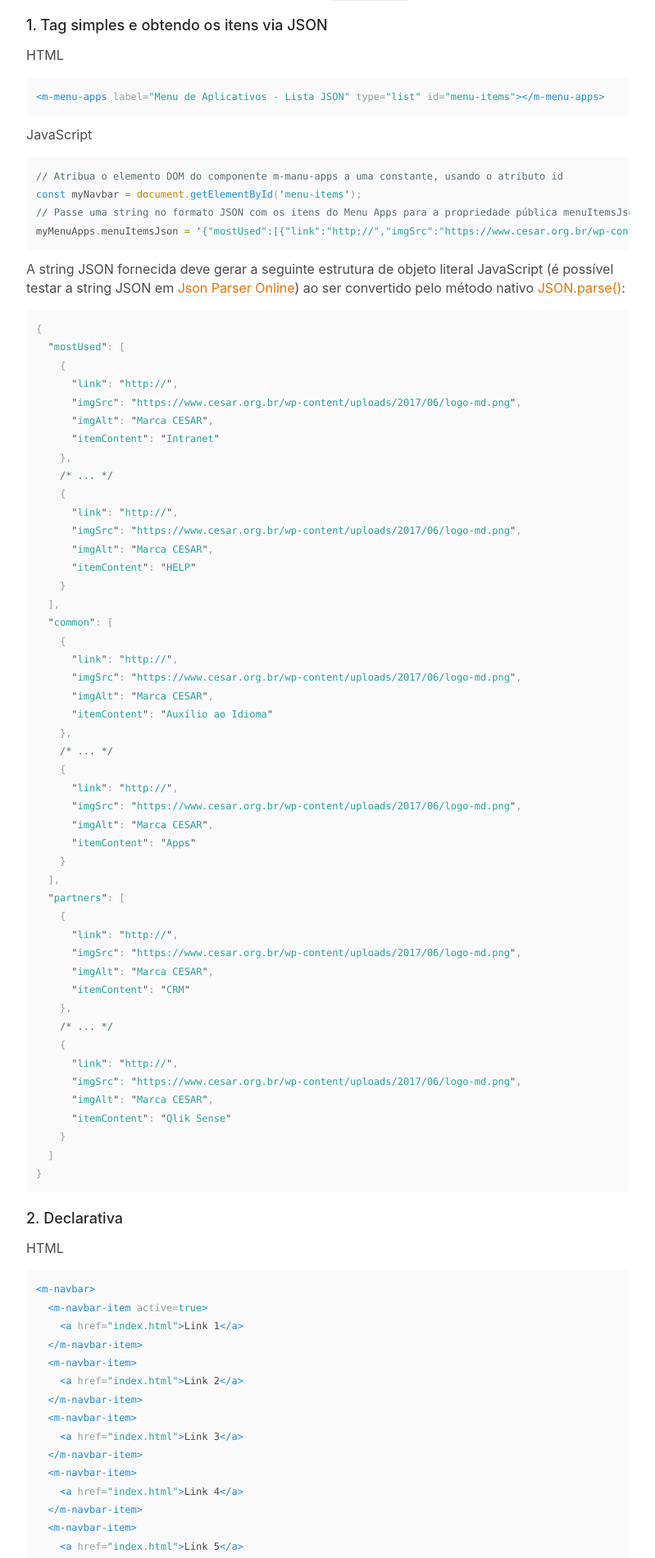
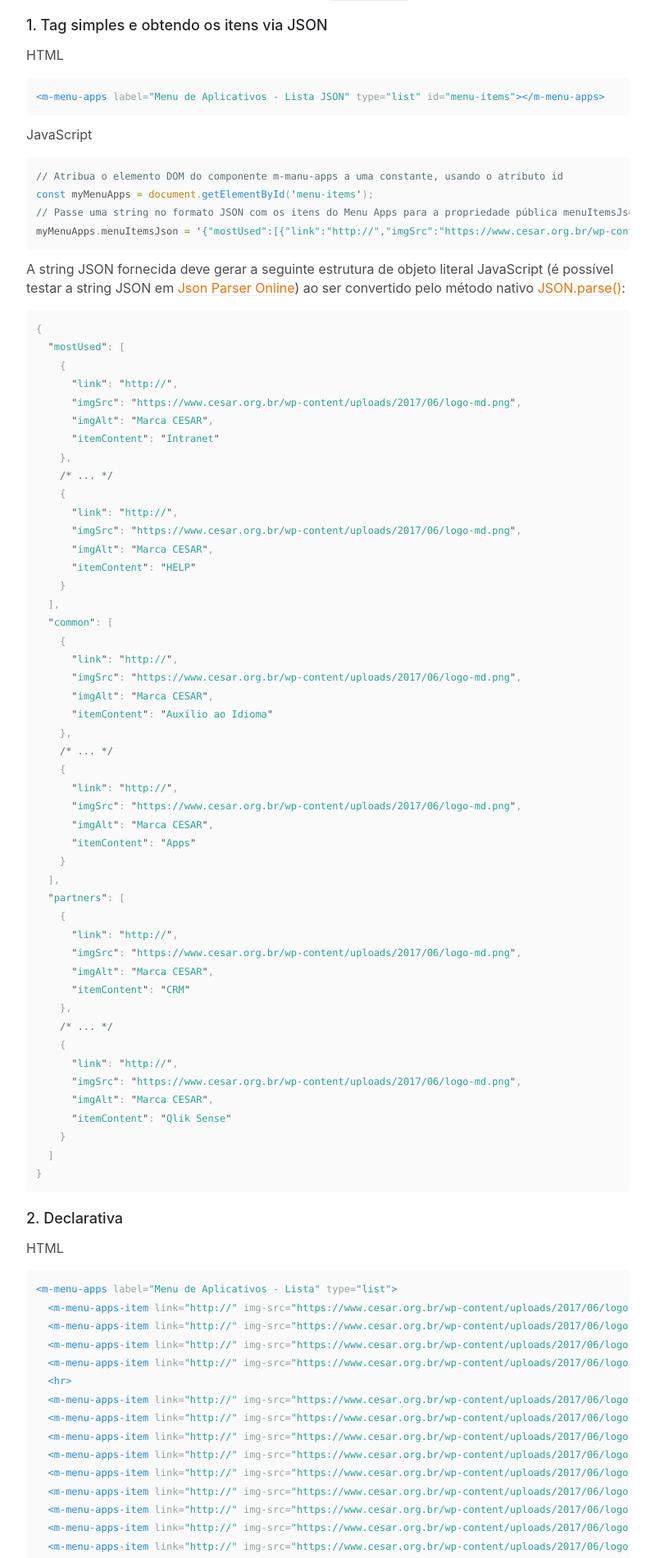
Before and after one commit to CESARBR/macaw, a Jekyll site: the page built from docs/menu-apps.md, in a window 1280 px wide. Shown: the part 2160-4060 px from the top of the page at 82% size, without its empty margins (356-1155 px from the left). Built offline with Jekyll 4.4.1, drawn with Linux system fonts in a browser that asks for light colours; some of the changed text lies outside the part shown.

Commit message:
Fix for Menu Apps docs

````diff
--- a/docs/menu-apps.md
+++ b/docs/menu-apps.md
@@ -261,7 +261,7 @@ HTML
 JavaScript
 ```javascript
 // Atribua o elemento DOM do componente m-manu-apps a uma constante, usando o atributo id
-const myNavbar = document.getElementById('menu-items');
+const myMenuApps = document.getElementById('menu-items');
 // Passe uma string no formato JSON com os itens do Menu Apps para a propriedade pública menuItemsJson.
 myMenuApps.menuItemsJson = '{"mostUsed":[{"link":"http://","imgSrc":"https://www.cesar.org.br/wp-content/uploads/2017/06/logo-md.png","imgAlt":"Marca CESAR","itemContent":"Intranet"},{"link":"http://","imgSrc":"https://www.cesar.org.br/wp-content/uploads/2017/06/logo-md.png","imgAlt":"Marca CESAR","itemContent":"Portal do Colaborador"},{"link":"http://","imgSrc":"https://www.cesar.org.br/wp-content/uploads/2017/06/logo-md.png","imgAlt":"Marca CESAR","itemContent":"SAI"},{"link":"http://","imgSrc":"https://www.cesar.org.br/wp-content/uploads/2017/06/logo-md.png","imgAlt":"Marca CESAR","itemContent":"HELP"}],...
 ```
@@ -319,23 +319,36 @@ A string JSON fornecida deve gerar a seguinte estrutura de objeto literal JavaSc
 ### 2. Declarativa
 HTML
 ```html
-<m-navbar>
-  <m-navbar-item active=true>
-    <a href="index.html">Link 1</a>
-  </m-navbar-item>
-  <m-navbar-item>
-    <a href="index.html">Link 2</a>
-  </m-navbar-item>
-  <m-navbar-item>
-    <a href="index.html">Link 3</a>
-  </m-navbar-item>
-  <m-navbar-item>
-    <a href="index.html">Link 4</a>
-  </m-navbar-item>
-  <m-navbar-item>
-    <a href="index.html">Link 5</a>
-  </m-navbar-item>
-</m-navbar>
+<m-menu-apps label="Menu de Aplicativos - Lista" type="list">
+  <m-menu-apps-item link="http://" img-src="https://www.cesar.org.br/wp-content/uploads/2017/06/logo-md.png" img-alt="Marca CESAR">Intranet</m-menu-apps-item>
+  <m-menu-apps-item link="http://" img-src="https://www.cesar.org.br/wp-content/uploads/2017/06/logo-md.png" img-alt="Marca CESAR">Portal do Colaborador</m-menu-apps-item>
+  <m-menu-apps-item link="http://" img-src="https://www.cesar.org.br/wp-content/uploads/2017/06/logo-md.png" img-alt="Marca CESAR">SAI</m-menu-apps-item>
+  <m-menu-apps-item link="http://" img-src="https://www.cesar.org.br/wp-content/uploads/2017/06/logo-md.png" img-alt="Marca CESAR">HELP</m-menu-apps-item>
+  <hr>
+  <m-menu-apps-item link="http://" img-src="https://www.cesar.org.br/wp-content/uploads/2017/06/logo-md.png" img-alt="Marca CESAR">Auxílio ao Idioma</m-menu-apps-item>
+  <m-menu-apps-item link="http://" img-src="https://www.cesar.org.br/wp-content/uploads/2017/06/logo-md.png" img-alt="Marca CESAR">Baias</m-menu-apps-item>
+  <m-menu-apps-item link="http://" img-src="https://www.cesar.org.br/wp-content/uploads/2017/06/logo-md.png" img-alt="Marca CESAR">Bens</m-menu-apps-item>
+  <m-menu-apps-item link="http://" img-src="https://www.cesar.org.br/wp-content/uploads/2017/06/logo-md.png" img-alt="Marca CESAR">Biblioteca CESAR School</m-menu-apps-item>
+  <m-menu-apps-item link="http://" img-src="https://www.cesar.org.br/wp-content/uploads/2017/06/logo-md.png" img-alt="Marca CESAR">CODI</m-menu-apps-item>
+  <m-menu-apps-item link="http://" img-src="https://www.cesar.org.br/wp-content/uploads/2017/06/logo-md.png" img-alt="Marca CESAR">GIN</m-menu-apps-item>
+  <m-menu-apps-item link="http://" img-src="https://www.cesar.org.br/wp-content/uploads/2017/06/logo-md.png" img-alt="Marca CESAR">Indique um Amigo</m-menu-apps-item>
+  <m-menu-apps-item link="http://" img-src="https://www.cesar.org.br/wp-content/uploads/2017/06/logo-md.png" img-alt="Marca CESAR">Mapeamento de Competências</m-menu-apps-item>
+  <m-menu-apps-item link="http://" img-src="https://www.cesar.org.br/wp-content/uploads/2017/06/logo-md.png" img-alt="Marca CESAR">Metas</m-menu-apps-item>
+  <m-menu-apps-item link="http://" img-src="https://www.cesar.org.br/wp-content/uploads/2017/06/logo-md.png" img-alt="Marca CESAR">Papeleta de Viagem</m-menu-apps-item>
+  <m-menu-apps-item link="http://" img-src="https://www.cesar.org.br/wp-content/uploads/2017/06/logo-md.png" img-alt="Marca CESAR">Punch Monitor</m-menu-apps-item>
+  <m-menu-apps-item link="http://" img-src="https://www.cesar.org.br/wp-content/uploads/2017/06/logo-md.png" img-alt="Marca CESAR">PrestContas</m-menu-apps-item>
+  <m-menu-apps-item link="http://" img-src="https://www.cesar.org.br/wp-content/uploads/2017/06/logo-md.png" img-alt="Marca CESAR">Rateio</m-menu-apps-item>
+  <m-menu-apps-item link="http://" img-src="https://www.cesar.org.br/wp-content/uploads/2017/06/logo-md.png" img-alt="Marca CESAR">Recrutador</m-menu-apps-item>
+  <m-menu-apps-item link="http://" img-src="https://www.cesar.org.br/wp-content/uploads/2017/06/logo-md.png" img-alt="Marca CESAR">Solicitação de Evento</m-menu-apps-item>
+  <m-menu-apps-item link="http://" img-src="https://www.cesar.org.br/wp-content/uploads/2017/06/logo-md.png" img-alt="Marca CESAR">Apps</m-menu-apps-item>
+  <h3>Sistemas Parceiros</h3>
+  <m-menu-apps-item link="http://" img-src="https://www.cesar.org.br/wp-content/uploads/2017/06/logo-md.png" img-alt="Marca CESAR">CRM</m-menu-apps-item>
+  <m-menu-apps-item link="http://" img-src="https://www.cesar.org.br/wp-content/uploads/2017/06/logo-md.png" img-alt="Marca CESAR">Desko</m-menu-apps-item>
+  <m-menu-apps-item link="http://" img-src="https://www.cesar.org.br/wp-content/uploads/2017/06/logo-md.png" img-alt="Marca CESAR">HELP</m-menu-apps-item>
+  <m-menu-apps-item link="http://" img-src="https://www.cesar.org.br/wp-content/uploads/2017/06/logo-md.png" img-alt="Marca CESAR">Portal do Colaborador</m-menu-apps-item>
+  <m-menu-apps-item link="http://" img-src="https://www.cesar.org.br/wp-content/uploads/2017/06/logo-md.png" img-alt="Marca CESAR">Qulture Rocks</m-menu-apps-item>
+  <m-menu-apps-item link="http://" img-src="https://www.cesar.org.br/wp-content/uploads/2017/06/logo-md.png" img-alt="Marca CESAR">Qlik Sense</m-menu-apps-item>
+</m-menu-apps>
 ```
 
 ## Propriedades
````
